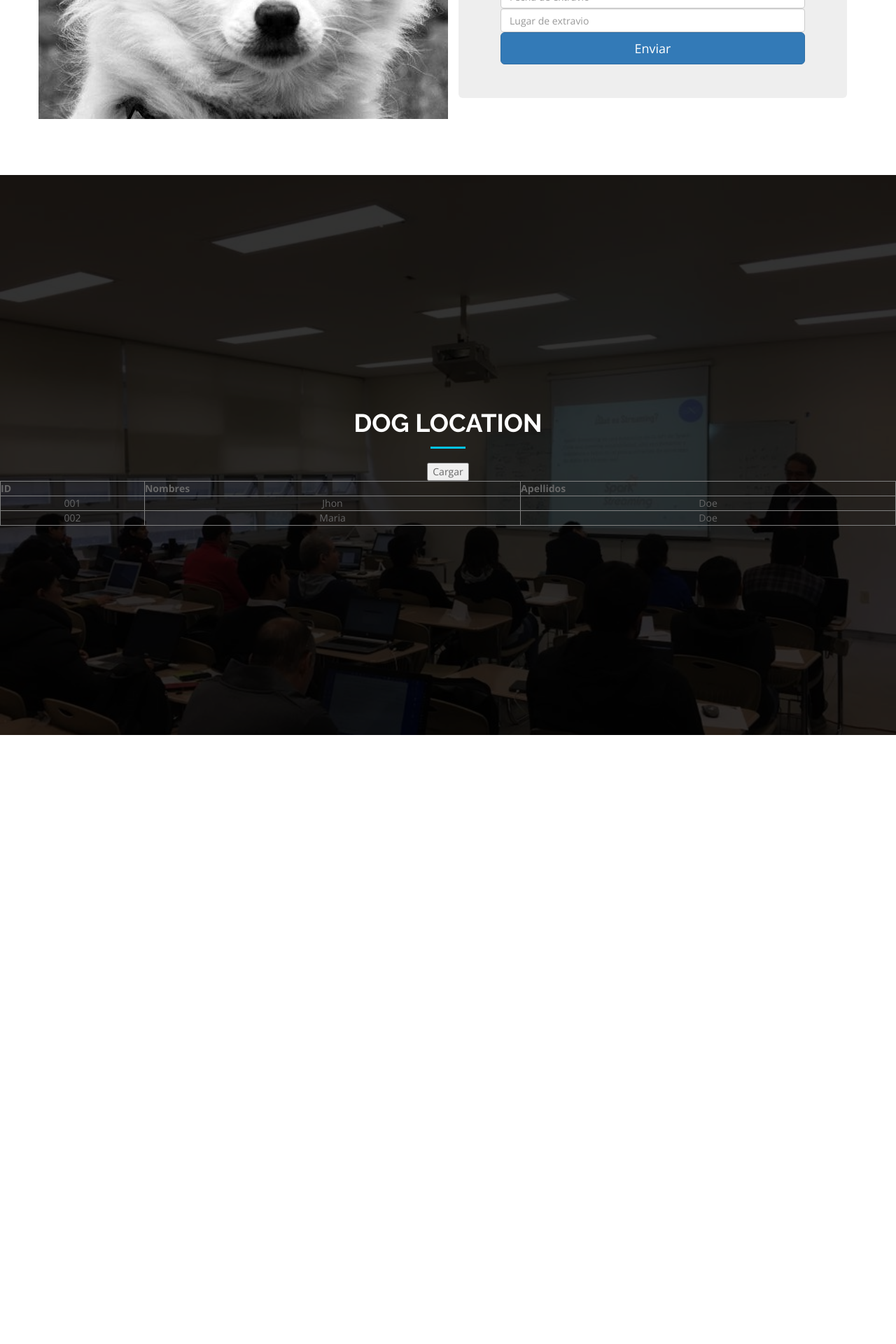
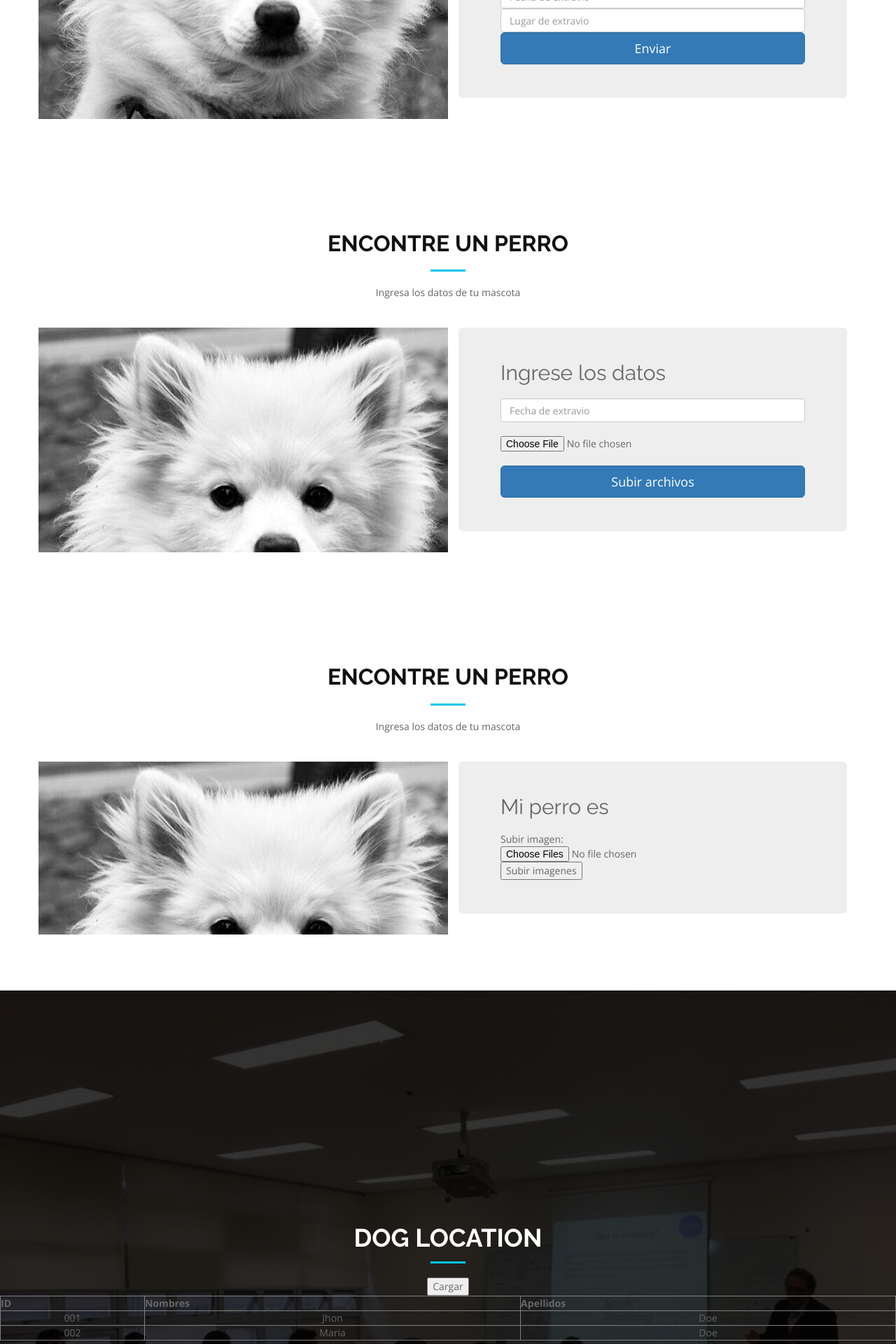
Before and after one commit to JesusGuzman/-DL_BDB-, a Flask app: page / in a window 1280 px wide. Shown: the part 1401-3321 px from the top of the page at 70% size. Before the commit the page ends 2451 px from the top, so only its background shows below. Run offline with Flask 2, Linux system fonts and the light colour scheme; some libraries are stand-ins or nearby versions.

Commit message:
add new js

```diff
--- a/app.py
+++ b/app.py
@@ -44,10 +44,24 @@ def main():
 @app.route('/signUp', methods=['POST'] )
 def test():
 
-    var = request.form['inputName']
+    var = request.form['inputFecha']
+    imgs = request.files['inputFile']
+    img = Image.open(imgs)
+    img.show()
     print var
     return jsonify({'task': tasks}), 201
 
+
+@app.route('/many', methods=['POST'] )
+def test3():
+    imgs = request.files
+    data = dict(imgs)
+    datas = data['file[]']
+    for key in datas:
+      print key
+      img = Image.open(key)
+      img.show()
+    return jsonify({'task': tasks}), 201
 
 @app.route('/dogs', methods=['GET'])
 def get_dogs():
--- /dev/null
+++ b/static/js/many.js
@@ -0,0 +1,66 @@
+/*$(function(){
+	$('#btnSignUp').click(function(){
+
+		$.ajax({
+			url: '/signUp',
+			data: $('form').serialize(),
+                        dataType: "json",
+			type: 'POST',
+			success: function(response){
+				console.log(response);
+
+			},
+			error: function(error){
+				console.log(error);
+			}
+		});
+	});
+});
+*/
+
+     $(function(){
+       $("#file").on("change", function(){
+           /* Limpiar vista previa */
+           $("#vista-previa").html('');
+           var archivos = document.getElementById('file').files;
+           var navegador = window.URL || window.webkitURL;
+           /* Recorrer los archivos */
+           for(x=0; x<archivos.length; x++)
+           {
+               /* Validar tamaño y tipo de archivo */
+               var size = archivos[x].size;
+               var type = archivos[x].type;
+               var name = archivos[x].name;
+               if (size > 1024*1024)
+               {
+                   $("#vista-previa").append("<p style='color: red'>El archivo "+name+" supera el máximo permitido 1MB</p>");
+               }
+               else if(type != 'image/jpeg' && type != 'image/jpg' && type != 'image/png' && type != 'image/gif')
+               {
+                   $("#vista-previa").append("<p style='color: red'>El archivo "+name+" no es del tipo de imagen permitida.</p>");
+               }
+               else
+               {
+                 var objeto_url = navegador.createObjectURL(archivos[x]);
+                 $("#vista-previa").append("<img src="+objeto_url+" width='50' height='50'>");
+               }
+           }
+       });
+
+       $("#btn").on("click", function(){
+            var formData = new FormData($("#formulario")[0]);
+            var ruta = "multiple-ajax.php";
+            $.ajax({
+                url: '/many',
+                type: "POST",
+                data: formData,
+                contentType: false,
+                processData: false,
+                success: function(datos)
+                {
+                    $("#respuesta").html(datos);
+                }
+            });
+           });
+
+     });
--- /dev/null
+++ b/static/js/perroEncontrado.js
@@ -0,0 +1,40 @@
+/*$(function(){
+	$('#btnSignUp').click(function(){
+
+		$.ajax({
+			url: '/signUp',
+			data: $('form').serialize(),
+                        dataType: "json",
+			type: 'POST',
+			success: function(response){
+				console.log(response);
+
+			},
+			error: function(error){
+				console.log(error);
+			}
+		});
+	});
+});
+*/
+$(function(){
+        $("#formuploadajax").on("submit", function(e){
+            e.preventDefault();
+            var f = $(this);
+            var formData = new FormData(document.getElementById("formuploadajax"));
+            formData.append("dato", "valor");
+            //formData.append(f.attr("name"), $(this)[0].files[0]);
+            $.ajax({
+                url: "/signUp",
+                type: "post",
+                dataType: "json",
+                data: formData,
+                cache: false,
+                contentType: false,
+	     processData: false
+            })
+                .done(function(res){
+                    $("#mensaje").html("Respuesta: " );
+                });
+        });
+    });
--- a/templates/index.html
+++ b/templates/index.html
@@ -27,6 +27,8 @@
     <script src="../static/js/jquery-1.11.2.js"></script>
     <script src="../static/js/signUp.js"></script>
     <script src="../static/js/table.js"></script>
+    <script src="../static/js/perroEncontrado.js"></script>
+    <script src="../static/js/many.js"></script>
 
 
 </head>
@@ -117,6 +119,81 @@
 </section>
 
 <!--==========================
+  encontre un perro Section
+  #CAMBIAR NOMBRE A LA SECCION
+============================-->
+<section id="about">
+  <div class="container wow fadeInUp">
+    <div class="row">
+      <div class="col-md-12">
+        <h3 class="section-title">Encontre un perro </h3>
+        <div class="section-title-divider"></div>
+        <p class="section-description">Ingresa los datos de tu mascota</p>
+      </div>
+    </div>
+  </div>
+
+  <div class="container about-container wow fadeInUp">
+    <div class="row">
+      <div class="col-md-6 col-md-push-6 about-content">
+        <div class="jumbotron">
+          <h2>Ingrese los datos</h2>
+
+          <form  class="form-signin"   enctype="multipart/form-data" id="formuploadajax" method="post">
+
+            <label for="inputName2" class="sr-only">Name2</label>
+            <input type="name" name="inputFecha" id="inputFecha" class="form-control" placeholder="Fecha de extravio" required autofocus>
+
+            <br />
+            <input  type="file" id="inputFile" name="inputFile"/>
+            <br />
+            <input type="submit" value="Subir archivos" class="btn btn-lg btn-primary btn-block" />
+          </form>
+          <div
+             id="mensaje">
+          </div>
+        </div>
+      </div>
+    </div>
+  </div>
+</section>
+
+<!--==========================
+  buscar perro Section
+  #CAMBIAR NOMBRE A LA SECCION
+============================-->
+<section id="about">
+  <div class="container wow fadeInUp">
+    <div class="row">
+      <div class="col-md-12">
+        <h3 class="section-title">Encontre un perro </h3>
+        <div class="section-title-divider"></div>
+        <p class="section-description">Ingresa los datos de tu mascota</p>
+      </div>
+    </div>
+  </div>
+
+  <div class="container about-container wow fadeInUp">
+    <div class="row">
+      <div class="col-md-6 col-md-push-6 about-content">
+        <div class="jumbotron">
+          <h2>Mi perro es</h2>
+
+<form method="post" id="formulario" enctype="multipart/form-data">
+    Subir imagen: <input type="file" id="file" name="file[]" multiple>
+    <button type="button" id="btn">Subir imagenes</button>
+ </form>
+  <div id="vista-previa"></div>
+  <div id="respuesta"></div>
+
+        </div>
+      </div>
+    </div>
+  </div>
+</section>
+
+
+<!--==========================
   Hero Section
 ============================-->
 
```
